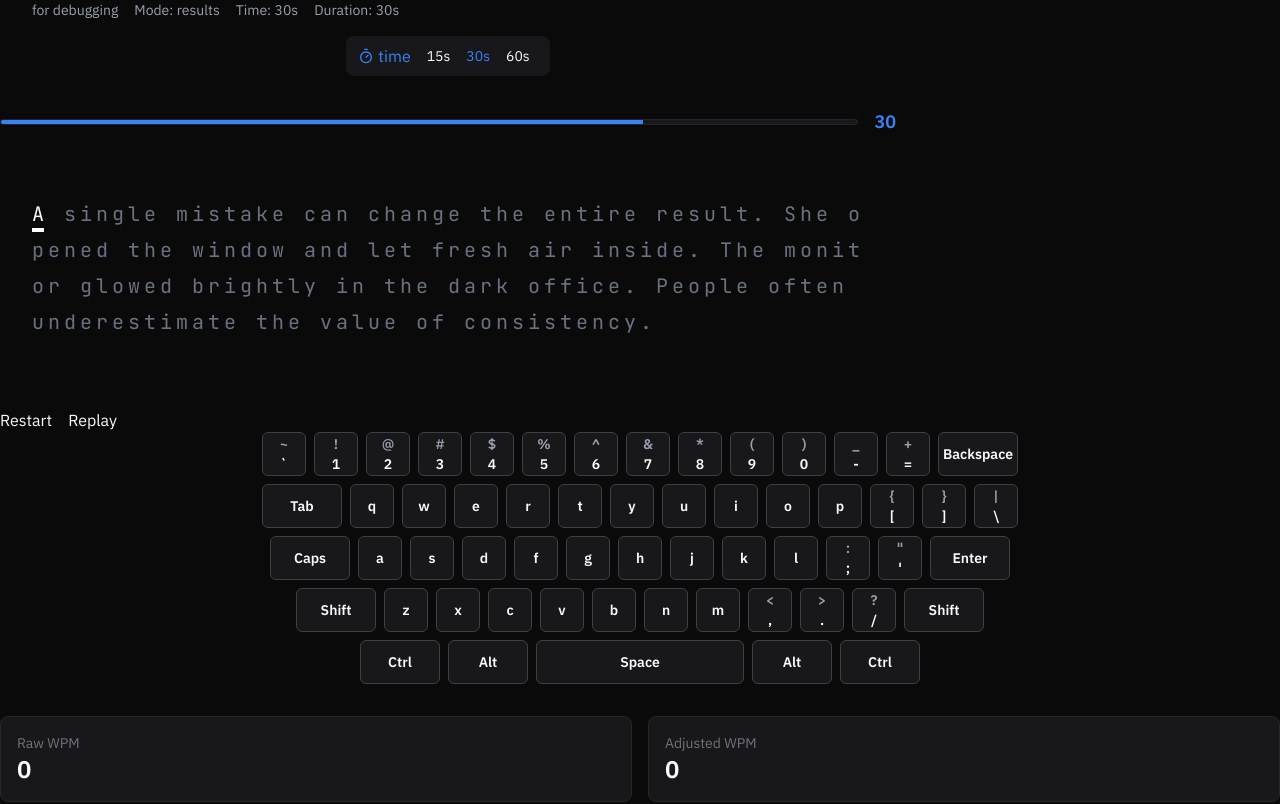
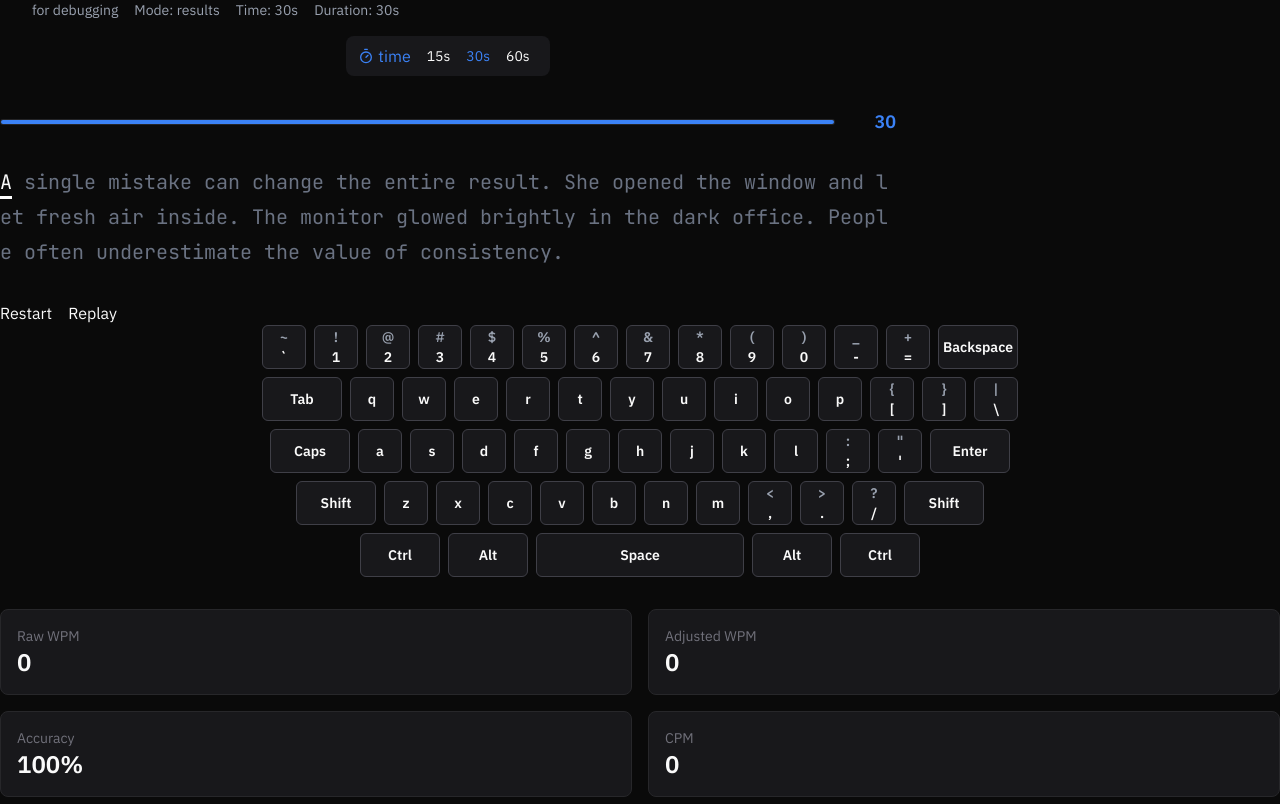
Before and after one commit to yowger/speed-typer, a React (Vite) app: page / in a window 1280 px wide. Shown: the top 804 px of the page. Built offline with nearby package versions, Linux system fonts and the light colour scheme; no server answers.

Commit message:
added time progress comonent

```diff
--- a/src/App.tsx
+++ b/src/App.tsx
@@ -10,6 +10,7 @@ import { calculateKeyboardHeatmap } from "./features/typing/utils/calculateKeybo
 import ReplayModal from "./features/components/ReplayModal"
 import { cn } from "./utils/cn"
 import { TimerIcon } from "lucide-react"
+import TimerProgress from "./components/TimerProgress"
 
 const TIME_DURATIONS = [15, 30, 60]
 
@@ -94,17 +95,10 @@ export default function App() {
                     </div>
                 </div>
 
-                <div className="flex gap-4 items-center">
-                    <div className="w-full h-1.5 bg-surface rounded-full overflow-hidden border border-white/5">
-                        <div className="h-full w-3/4 bg-accent"></div>
-                    </div>
-                    <span
-                        className="text-accent text-lg font-semibold"
-                        style={{ transition: "width 1s linear" }}
-                    >
-                        {remainingTime}
-                    </span>
-                </div>
+                <TimerProgress
+                    duration={duration}
+                    remainingTime={remainingTime}
+                />
 
                 <TypingTextDisplay
                     displayIndex={currentIndex}
--- /dev/null
+++ b/src/components/TimerProgress.tsx
@@ -0,0 +1,32 @@
+type TimerProgressProps = {
+    duration: number
+    remainingTime: number
+    className?: string
+    showLabel?: boolean
+}
+
+export default function TimerProgress({
+    duration,
+    remainingTime,
+    className = "",
+    showLabel = true,
+}: TimerProgressProps) {
+    const progress = Math.max(0, Math.min(1, remainingTime / duration))
+
+    return (
+        <div className={`flex gap-4 items-center ${className}`}>
+            <div className="w-full h-1.5 bg-surface rounded-full overflow-hidden border border-white/5">
+                <div
+                    className="h-full bg-accent transition-[width] duration-200 ease-linear"
+                    style={{ width: `${progress * 100}%` }}
+                />
+            </div>
+
+            {showLabel && (
+                <span className="text-accent text-lg font-semibold w-12 text-right tabular-nums">
+                    {remainingTime}
+                </span>
+            )}
+        </div>
+    )
+}
--- a/src/core/engine/hooks/useCountdown.tsx
+++ b/src/core/engine/hooks/useCountdown.tsx
@@ -24,16 +24,13 @@ export function useCountdown(duration: number) {
         setRunning(false)
     }, [])
 
-    const restart = useCallback(() => {
-        setRemainingTime(duration)
-        setRunning(false)
-    }, [duration])
-
-    useEffect(() => {
-        const setTime = () => setRemainingTime(duration)
-
-        setTime()
-    }, [duration])
+    const restart = useCallback(
+        (newDuration?: number) => {
+            setRemainingTime(newDuration ?? duration)
+            setRunning(false)
+        },
+        [duration],
+    )
 
     return {
         duration,
--- a/src/core/engine/hooks/useTypingSession.tsx
+++ b/src/core/engine/hooks/useTypingSession.tsx
@@ -31,7 +31,7 @@ export default function useTypingSession() {
 
     const resetSession = () => {
         engine.restart()
-        timer.restart()
+        timer.restart(timer.duration)
         textSystem.reset()
         session.reset()
     }
@@ -39,7 +39,10 @@ export default function useTypingSession() {
     const handleDurationChange = (value: number) => {
         setTypingDuration(value)
 
-        resetSession()
+        engine.restart()
+        timer.restart(value)
+        textSystem.reset()
+        session.reset()
     }
 
     useEffect(() => {
--- a/src/features/typing/components/KeyboardKey.tsx
+++ b/src/features/typing/components/KeyboardKey.tsx
@@ -35,7 +35,7 @@ export function KeyboardKey({
             ? state === "active"
                 ? "scale-95 bg-gray-700 border-gray-500"
                 : state === "correct"
-                  ? "scale-95 bg-green-600/30 border-green-500 text-green-200"
+                  ? "scale-95 bg-accent border-border text-green-200"
                   : state === "incorrect"
                     ? "scale-95 bg-red-600/30 border-red-500 text-red-200"
                     : "bg-zinc-900 border-zinc-700"
--- a/src/features/typing/components/TypingTextDisplay.tsx
+++ b/src/features/typing/components/TypingTextDisplay.tsx
@@ -29,8 +29,8 @@ export default function TypingTextDisplay({
     const flatChars = words.flat()
 
     return (
-        <div className="p-8 h-52 overflow-y-auto">
-            <div className="flex flex-wrap text-xl font-mono gap-1">
+        <div className="overflow-y-auto">
+            <div className="flex flex-wrap text-xl font-mono leading gap-y-1">
                 {flatChars.map((char, index) => {
                     const typedChar = displayTyped[index]
                     const isCurrentChar = index === displayIndex
@@ -40,9 +40,9 @@ export default function TypingTextDisplay({
                             key={index}
                             ref={isCurrentChar ? currentCharRef : null}
                             className={cn(
-                                "border-b-4 border-transparent transition-colors",
+                                "border-b-3 border-transparent transition-colors",
 
-                                isCurrentChar && "border-b-4 border-white",
+                                isCurrentChar && "border-b-3 border-white",
 
                                 typedChar?.status === "correct" &&
                                     "text-green-500",
--- a/src/index.css
+++ b/src/index.css
@@ -10,6 +10,7 @@
     --color-foreground: #fafafa;
     --color-muted: #71717a;
     --color-accent: #3b82f6;
+    --color-border: #1e293b;
     --color-primary: #e4e4e7;
     --color-primary-foreground: #09090b;
     --color-correct: #22c55e;
```
